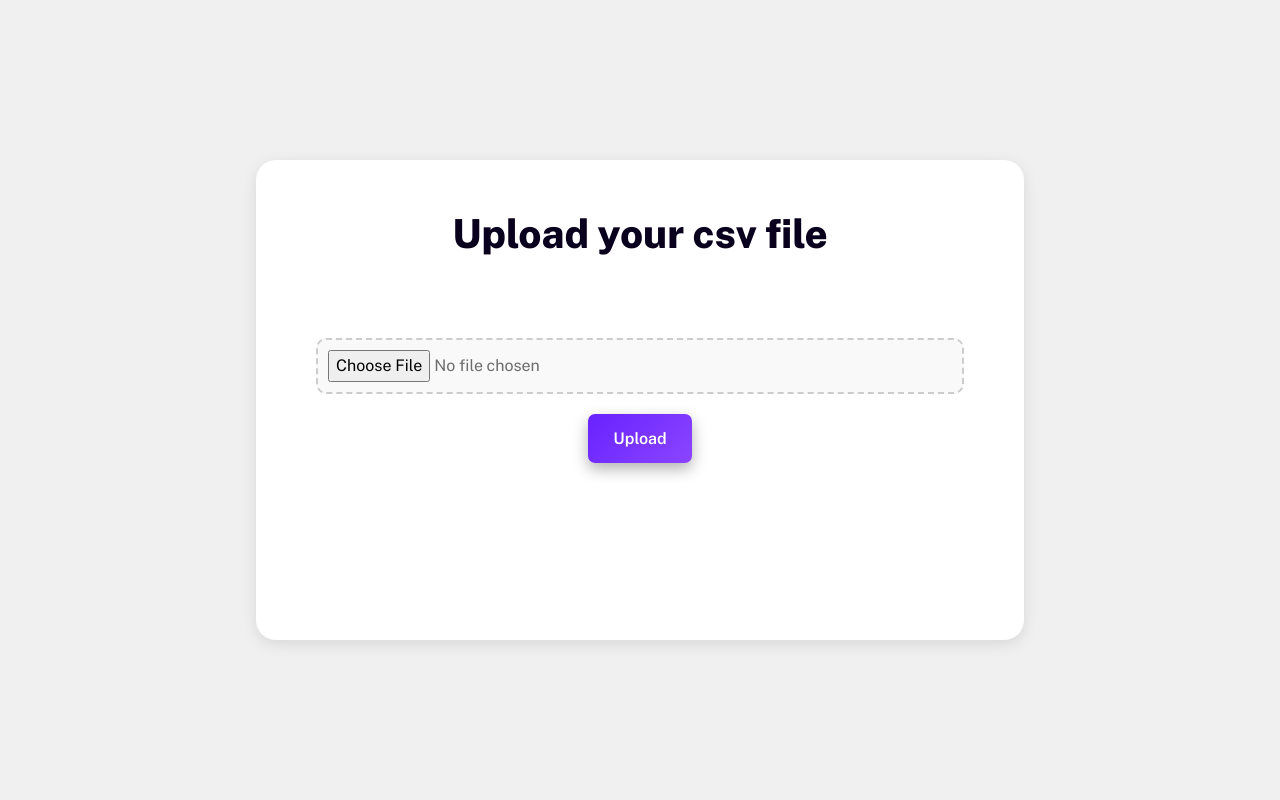
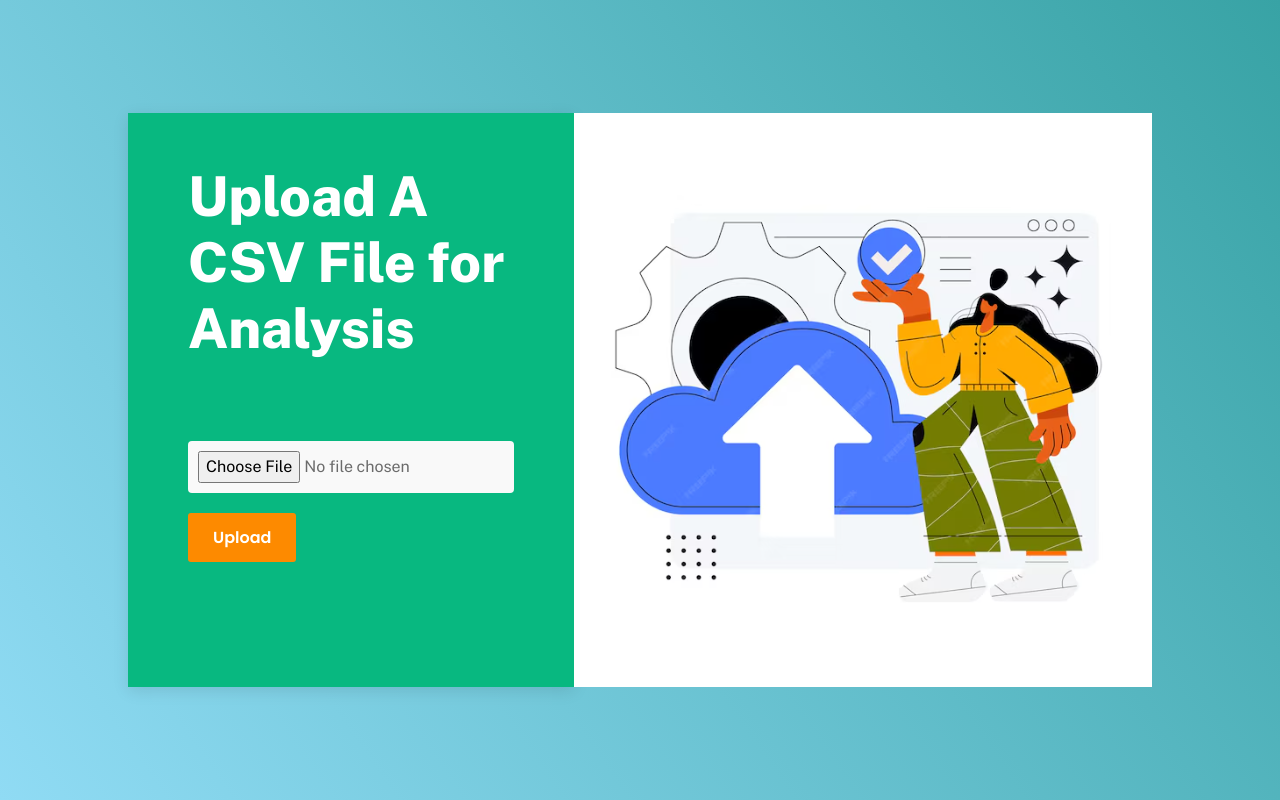
Before and after one commit to hlb-git/Insightflair, a React (Vite) app in the folder frontend/: page /upload in a window 1280 px wide. Built offline with nearby package versions, Linux system fonts and the light colour scheme.

Commit message:
design change

```diff
--- a/frontend/src/components/areachart.tsx
+++ b/frontend/src/components/areachart.tsx
@@ -10,7 +10,6 @@
 
 export const AreaChartComponent = ({ data }: { data: any[] }) => {
 
-  console.log(data);
   return (
       <ResponsiveContainer width="100%" height="100%">
         <AreaChart data={data}>
--- a/frontend/src/components/barchart.tsx
+++ b/frontend/src/components/barchart.tsx
@@ -10,7 +10,6 @@
 
 export const BarChartComponent = ({ data }: { data: any[] }) => {
 
-  console.log(data);
   return (
       <ResponsiveContainer width="100%" height="100%">
         <BarChart data={data}>
--- a/frontend/src/components/fileUpload.css
+++ b/frontend/src/components/fileUpload.css
@@ -1,28 +1,29 @@
-.formWrapper {
+.pageWrapper {
   height: 100vh;
   display: flex;
   align-items: center;
   justify-content: center;
-  background-color: #f0f0f0;
+  background: linear-gradient(235deg, #38a3a5, #90dbf4 );
   font-family: 'Public Sans', sans-serif;
+}
+.p-container{
+  display: flex;
+  min-height: 400px;
+  width: 80%;
 }
 
 .form-container {
-  background: #ffffff;
-  border-radius: 20px;
+  background: #08B880;
   box-shadow: 0 4px 15px rgba(0, 0, 0, 0.1);
   padding: 50px 60px;
-  text-align: center;
-  width: 60%;
-  height: 60%;
   justify-content: center;
   align-items: center;
 }
 
 .form-container h1 {
-  font-size: 40px;
+  font-size: 55px;
   font-weight: 800;
-  color: #09001d;
+  color: white;
   margin-bottom: 5rem;
 }
 
@@ -30,8 +31,7 @@
   font-size: 16px;
   padding: 10px;
   margin-bottom: 20px;
-  border: 2px dashed #ccc;
-  border-radius: 10px;
+  border-radius: 4px;
   background-color: #f9f9f9;
   color: #6b6b6b;
   outline: none;
@@ -46,23 +46,19 @@
 }
 
 .form-container button {
-  font-family: 'Public Sans', sans-serif;
+  font-family: 'Poppins', sans-serif;
   font-size: 16px;
   font-weight: 600;
   padding: 12px 25px;
-  background: linear-gradient(135deg, #6822ff, #8b45ff);
+  background: #fd8a00;
   color: white;
   border: none;
   cursor: pointer;
-  border-radius: 7px;
-  transition: background 0.3s, transform 0.2s, box-shadow 0.3s;
-  box-shadow: 0 6px 15px rgba(0, 0, 0, 0.3);
+  border-radius: 3px;
 }
 
 button:hover {
   background: linear-gradient(135deg, #5b1edc, #7738e4);
-  transform: translateY(-2px);
-  box-shadow: 0 6px 15px rgba(104, 34, 255, 0.3);
 }
 
 button:disabled {
--- a/frontend/src/components/fileUpload.tsx
+++ b/frontend/src/components/fileUpload.tsx
@@ -2,6 +2,7 @@
 import axios from "axios";
 import "./fileUpload.css";
 import { useNavigate } from "react-router-dom";
+import illustration from '../assets/upload.png';
 
 export const FileUpload = () => {
   const [file, setFile] = useState<File | null>(null);
@@ -45,9 +46,10 @@
   };
 
   return (
-    <div className="formWrapper">
+    <div className="pageWrapper">
+      <div className="p-container">
       <div className="form-container">
-        <h1> Upload your csv file</h1>
+        <h1> Upload A CSV File for Analysis</h1>
         <form onSubmit={handleSubmit}>
           <input type="file" accept=".csv" onChange={handleFileChange} />
           <button type="submit" disabled={uploading}>
@@ -56,6 +58,8 @@
         </form>
         {responseMsg && <p>{responseMsg}</p>}
       </div>
+      <img src={illustration}/>
+      </div>
     </div>
   );
 };
--- a/frontend/src/pages/dashboard.css
+++ b/frontend/src/pages/dashboard.css
@@ -37,10 +37,17 @@
   border-radius: 15px;
   padding: 1rem;
   display: flex;
+  flex-direction: column;
   align-items: center;
   justify-content: center;
   box-shadow: 0px 2px 10px rgba(0, 0, 0, 0.1);
   transition: transform 0.3s ease, box-shadow 0.3s ease;
+}
+.legend{
+  font-family: "Public Sans";
+  font-size: 18px;
+  font-weight: 700;
+  color: grey;
 }
 .figure{
   color: #00D36D;
@@ -59,16 +66,14 @@
   text-align: center;
 }
 
-.chart-item:hover {
-  transform: scale(1.05);
-  box-shadow: 0px 4px 20px rgba(0, 0, 0, 0.2);
-}
 
 .more-upload{
-  border-radius: 7px;
-  background: #6822ff;
-  margin-top: 1rem;
+  border-radius: 35px;
+  background: #016dff;
+  margin: 3rem 0;
   color: white;
-  padding: 7px;
+  padding: 13px 25px;
   font-weight: 700;
+  font-size: 16px;
+  border: none;
 }
--- a/frontend/src/pages/dashboard.tsx
+++ b/frontend/src/pages/dashboard.tsx
@@ -54,12 +54,15 @@
       <h1 className="dboard-title">Welcome to Dashboard</h1>
       <div className="dboard-container">
         <div className="chart-item">
+          <h3 className="legend"> Expenses & Profit vs Time</h3>
           <BarChartComponent data={data} />
         </div>
         <div className="chart-item">
+          <h3 className="legend"> Expenses & Profit Trends</h3>
           <AreaChartComponent data={data} />
         </div>
         <div className="chart-item">
+          <h3 className="legend">Profit per Customer Count</h3>
           <ScatterPlotComponent data={data} />
         </div>
         <div className="chart-item kpi">
```
Also changed, not shown: frontend/src/assets/upload.png (added), 3 other files (tests, documents, lock files or other folders).
